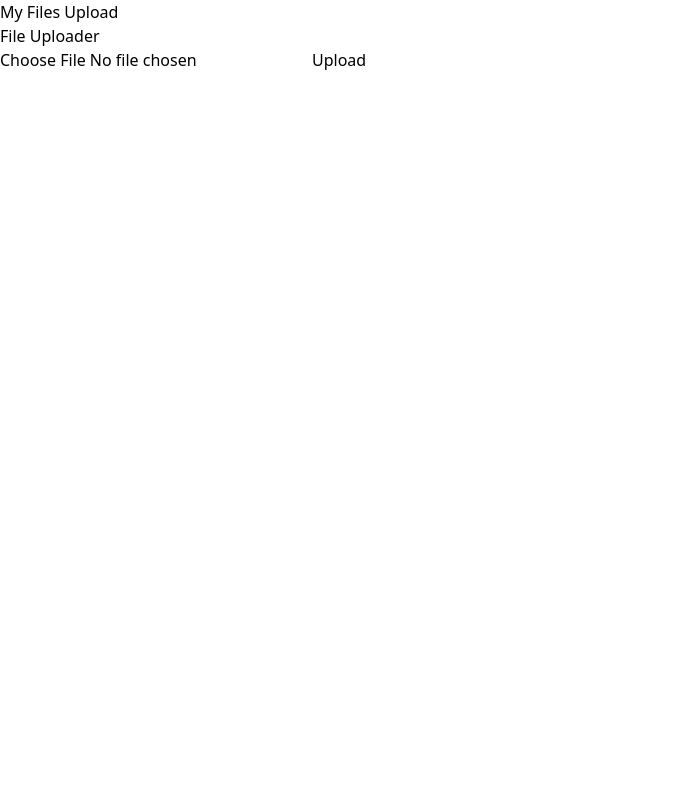
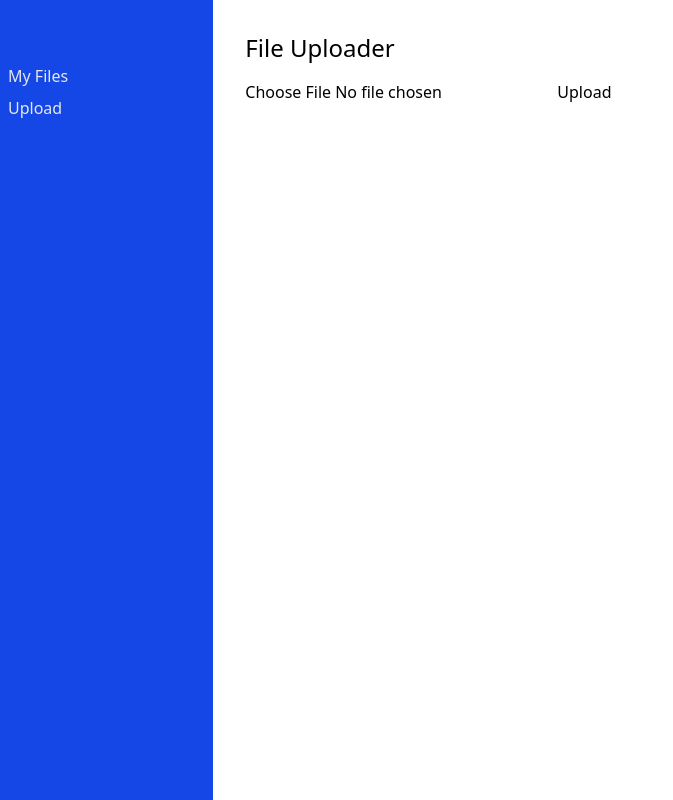
Before and after one commit to anoopemacs/typeface0, a React (Create React App) app in the folder frontend/: page /upload in a window 1280 px wide. Shown: the whole page, without its empty margins (0-673 px from the left). Built offline with nearby package versions, Linux system fonts and the light colour scheme.

Commit message:
Add a sidebar using tailwindcss

```diff
--- a/frontend/public/index.html
+++ b/frontend/public/index.html
@@ -1,5 +1,5 @@
 <!DOCTYPE html>
-<html lang="en">
+<html lang="en" class="w-full h-full bg-white">
   <head>
     <meta charset="utf-8" />
     <link rel="icon" href="%PUBLIC_URL%/favicon.ico" />
@@ -27,9 +27,9 @@
     <link href="./output.css" rel="stylesheet">
     <title>Dropbox</title>
   </head>
-  <body>
+  <body class="w-full h-full">
     <noscript>You need to enable JavaScript to run this app.</noscript>
-    <div id="root"></div>
+    <div id="root" class="w-full h-full"></div>
     <!--
       This HTML file is a template.
       If you open it directly in the browser, you will see an empty page.
--- a/frontend/public/output.css
+++ b/frontend/public/output.css
@@ -1,4 +1,5 @@
 /*! tailwindcss v4.1.11 | MIT License | https://tailwindcss.com */
+@layer properties;
 @layer theme, base, components, utilities;
 @layer theme {
   :root, :host {
@@ -6,6 +7,19 @@
       "Segoe UI Emoji", "Segoe UI Symbol", "Noto Color Emoji";
     --font-mono: ui-monospace, SFMono-Regular, Menlo, Monaco, Consolas, "Liberation Mono",
       "Courier New", monospace;
+    --color-blue-400: oklch(70.7% 0.165 254.624);
+    --color-blue-700: oklch(48.8% 0.243 264.376);
+    --color-blue-800: oklch(42.4% 0.199 265.638);
+    --color-pink-400: oklch(71.8% 0.202 349.761);
+    --color-gray-200: oklch(92.8% 0.006 264.531);
+    --color-gray-800: oklch(27.8% 0.033 256.848);
+    --color-black: #000;
+    --color-white: #fff;
+    --spacing: 0.25rem;
+    --text-xl: 1.25rem;
+    --text-xl--line-height: calc(1.75 / 1.25);
+    --text-2xl: 1.5rem;
+    --text-2xl--line-height: calc(2 / 1.5);
     --default-font-family: var(--font-sans);
     --default-mono-font-family: var(--font-mono);
   }
@@ -155,4 +169,156 @@
     display: none !important;
   }
 }
-@layer utilities;
+@layer utilities {
+  .mx-2 {
+    margin-inline: calc(var(--spacing) * 2);
+  }
+  .mt-4 {
+    margin-top: calc(var(--spacing) * 4);
+  }
+  .mt-16 {
+    margin-top: calc(var(--spacing) * 16);
+  }
+  .block {
+    display: block;
+  }
+  .flex {
+    display: flex;
+  }
+  .table {
+    display: table;
+  }
+  .h-full {
+    height: 100%;
+  }
+  .w-2 {
+    width: calc(var(--spacing) * 2);
+  }
+  .w-2\/12 {
+    width: calc(2/12 * 100%);
+  }
+  .w-10 {
+    width: calc(var(--spacing) * 10);
+  }
+  .w-10\/12 {
+    width: calc(10/12 * 100%);
+  }
+  .w-full {
+    width: 100%;
+  }
+  .border-collapse {
+    border-collapse: collapse;
+  }
+  .resize {
+    resize: both;
+  }
+  .flex-col {
+    flex-direction: column;
+  }
+  .gap-y-2 {
+    row-gap: calc(var(--spacing) * 2);
+  }
+  .border {
+    border-style: var(--tw-border-style);
+    border-width: 1px;
+  }
+  .border-black {
+    border-color: var(--color-black);
+  }
+  .bg-blue-400 {
+    background-color: var(--color-blue-400);
+  }
+  .bg-blue-700 {
+    background-color: var(--color-blue-700);
+  }
+  .bg-blue-800 {
+    background-color: var(--color-blue-800);
+  }
+  .bg-white {
+    background-color: var(--color-white);
+  }
+  .p-2 {
+    padding: calc(var(--spacing) * 2);
+  }
+  .px-2 {
+    padding-inline: calc(var(--spacing) * 2);
+  }
+  .px-4 {
+    padding-inline: calc(var(--spacing) * 4);
+  }
+  .px-8 {
+    padding-inline: calc(var(--spacing) * 8);
+  }
+  .py-4 {
+    padding-block: calc(var(--spacing) * 4);
+  }
+  .py-8 {
+    padding-block: calc(var(--spacing) * 8);
+  }
+  .py-16 {
+    padding-block: calc(var(--spacing) * 16);
+  }
+  .text-2xl {
+    font-size: var(--text-2xl);
+    line-height: var(--tw-leading, var(--text-2xl--line-height));
+  }
+  .text-xl {
+    font-size: var(--text-xl);
+    line-height: var(--tw-leading, var(--text-xl--line-height));
+  }
+  .text-gray-200 {
+    color: var(--color-gray-200);
+  }
+  .text-gray-800 {
+    color: var(--color-gray-800);
+  }
+  .text-white {
+    color: var(--color-white);
+  }
+  .underline {
+    text-decoration-line: underline;
+  }
+  .outline {
+    outline-style: var(--tw-outline-style);
+    outline-width: 1px;
+  }
+  .hover\:bg-blue-800 {
+    &:hover {
+      @media (hover: hover) {
+        background-color: var(--color-blue-800);
+      }
+    }
+  }
+  .hover\:bg-pink-400 {
+    &:hover {
+      @media (hover: hover) {
+        background-color: var(--color-pink-400);
+      }
+    }
+  }
+  .hover\:text-white {
+    &:hover {
+      @media (hover: hover) {
+        color: var(--color-white);
+      }
+    }
+  }
+}
+@property --tw-border-style {
+  syntax: "*";
+  inherits: false;
+  initial-value: solid;
+}
+@property --tw-outline-style {
+  syntax: "*";
+  inherits: false;
+  initial-value: solid;
+}
+@layer properties {
+  @supports ((-webkit-hyphens: none) and (not (margin-trim: inline))) or ((-moz-orient: inline) and (not (color:rgb(from red r g b)))) {
+    *, ::before, ::after, ::backdrop {
+      --tw-border-style: solid;
+      --tw-outline-style: solid;
+    }
+  }
+}
--- a/frontend/src/App.js
+++ b/frontend/src/App.js
@@ -44,8 +44,8 @@ function FileList() {
   );
 
   return (
-    <div>
-      You uploaded files:-
+    <div className="w-10/12 px-8">
+      <p className="text-2xl py-4">Your uploaded files:-</p>
       <ul>
         {listOfFiles}
       </ul>
@@ -55,7 +55,7 @@ function FileList() {
 
 function App() {
   return (
-    <div>
+    <div className="w-full h-full flex">
       <SideBar />
       <FileList />
     </div>
--- a/frontend/src/SideBar.js
+++ b/frontend/src/SideBar.js
@@ -2,12 +2,11 @@ import { NavLink } from "react-router";
 
 function SideBar() {
   return (
-    <nav>
-      <NavLink to="/" end>
+    <nav className="w-2/12 flex flex-col gap-y-2 px-2 py-16 bg-blue-700 text-gray-200">
+      <NavLink to="/" end className="hover:bg-blue-800 hover:text-white block">
         My Files
       </NavLink>
-      &nbsp;
-      <NavLink to="/upload" end>
+      <NavLink to="/upload" end className="hover:bg-blue-800 hover:text-white block">
         Upload
       </NavLink>
     </nav>
--- a/frontend/src/Upload.js
+++ b/frontend/src/Upload.js
@@ -23,12 +23,14 @@ const Upload = () => {
   };
 
   return (
-    <div>
+    <div className="w-full h-full flex">
       <SideBar />
-      <h3>File Uploader</h3>
-      <div>
-	<input type="file" onChange={onFileChange} />
-	<button onClick={onFileUpload}>Upload</button>
+      <div className="w-10/12 px-8 mt-4">
+        <p className="text-2xl py-4">File Uploader</p>
+        <div>
+	  <input type="file" onChange={onFileChange} />
+	  <button onClick={onFileUpload}>Upload</button>
+        </div>
       </div>
     </div>
   );
```
